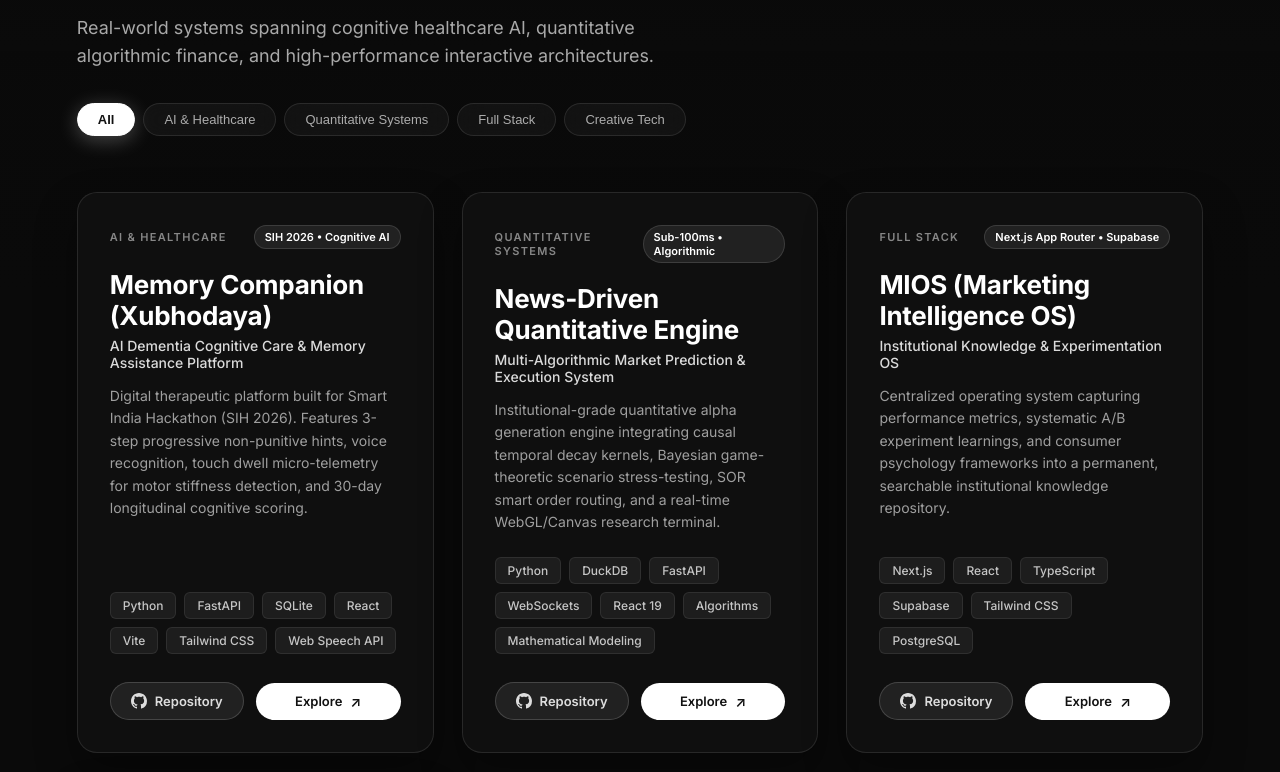
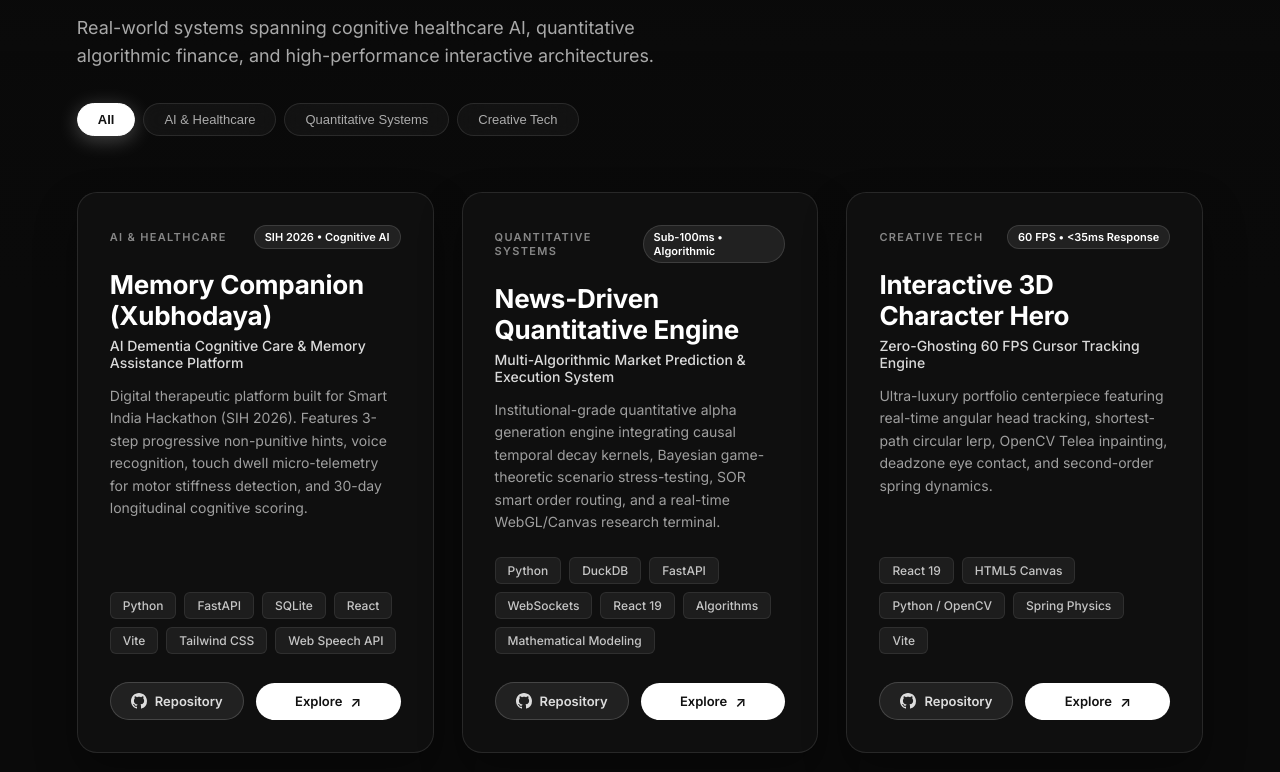
Before and after one commit to JISHU-GHOSH/my-portfolio, a React (Vite) app: page / in a window 1280 px wide. Shown: the part 1008-1780 px from the top of the page. Built offline with nearby package versions, Linux system fonts and the light colour scheme.

Commit message:
chore: remove MIOS project from projects showcase, resume preview modal, and resume PDF

```diff
--- a/src/ProjectsSection.jsx
+++ b/src/ProjectsSection.jsx
@@ -29,19 +29,6 @@ const PROJECTS = [
     stats: 'Sub-100ms • Algorithmic'
   },
   {
-    id: 'mios',
-    title: 'MIOS (Marketing Intelligence OS)',
-    tagline: 'Institutional Knowledge & Experimentation OS',
-    description:
-      'Centralized operating system capturing performance metrics, systematic A/B experiment learnings, and consumer psychology frameworks into a permanent, searchable institutional knowledge repository.',
-    category: 'Full Stack',
-    tags: ['Next.js', 'React', 'TypeScript', 'Supabase', 'Tailwind CSS', 'PostgreSQL'],
-    github: 'https://github.com/joshihridesh001-png/MIOS',
-    demo: 'https://github.com/joshihridesh001-png/MIOS',
-    featured: false,
-    stats: 'Next.js App Router • Supabase'
-  },
-  {
     id: 'portfolio-hero',
     title: 'Interactive 3D Character Hero',
     tagline: 'Zero-Ghosting 60 FPS Cursor Tracking Engine',
@@ -56,7 +43,7 @@ const PROJECTS = [
   }
 ];
 
-const CATEGORIES = ['All', 'AI & Healthcare', 'Quantitative Systems', 'Full Stack', 'Creative Tech'];
+const CATEGORIES = ['All', 'AI & Healthcare', 'Quantitative Systems', 'Creative Tech'];
 
 export default function ProjectsSection() {
   const [activeCategory, setActiveCategory] = useState('All');
--- a/src/ResumeModal.jsx
+++ b/src/ResumeModal.jsx
@@ -142,16 +142,6 @@ export default function ResumeModal({ isOpen, onClose }) {
 
             <div className="resume-item">
               <div className="resume-item-top">
-                <span className="item-name">MIOS (Marketing Intelligence OS)</span>
-                <span className="item-meta">Next.js • Supabase • TypeScript • Tailwind</span>
-              </div>
-              <p className="item-desc">
-                Centralized platform capturing performance analytics, A/B testing learnings, and psychological models into searchable institutional knowledge.
-              </p>
-            </div>
-
-            <div className="resume-item">
-              <div className="resume-item-top">
                 <span className="item-name">Interactive 3D Cursor Character Portfolio</span>
                 <span className="item-meta">React 19 • HTML5 Canvas • OpenCV Telea Inpainting • Vite</span>
               </div>
```
Also changed, not shown: 1 other file (tests, documents, lock files or other folders).
